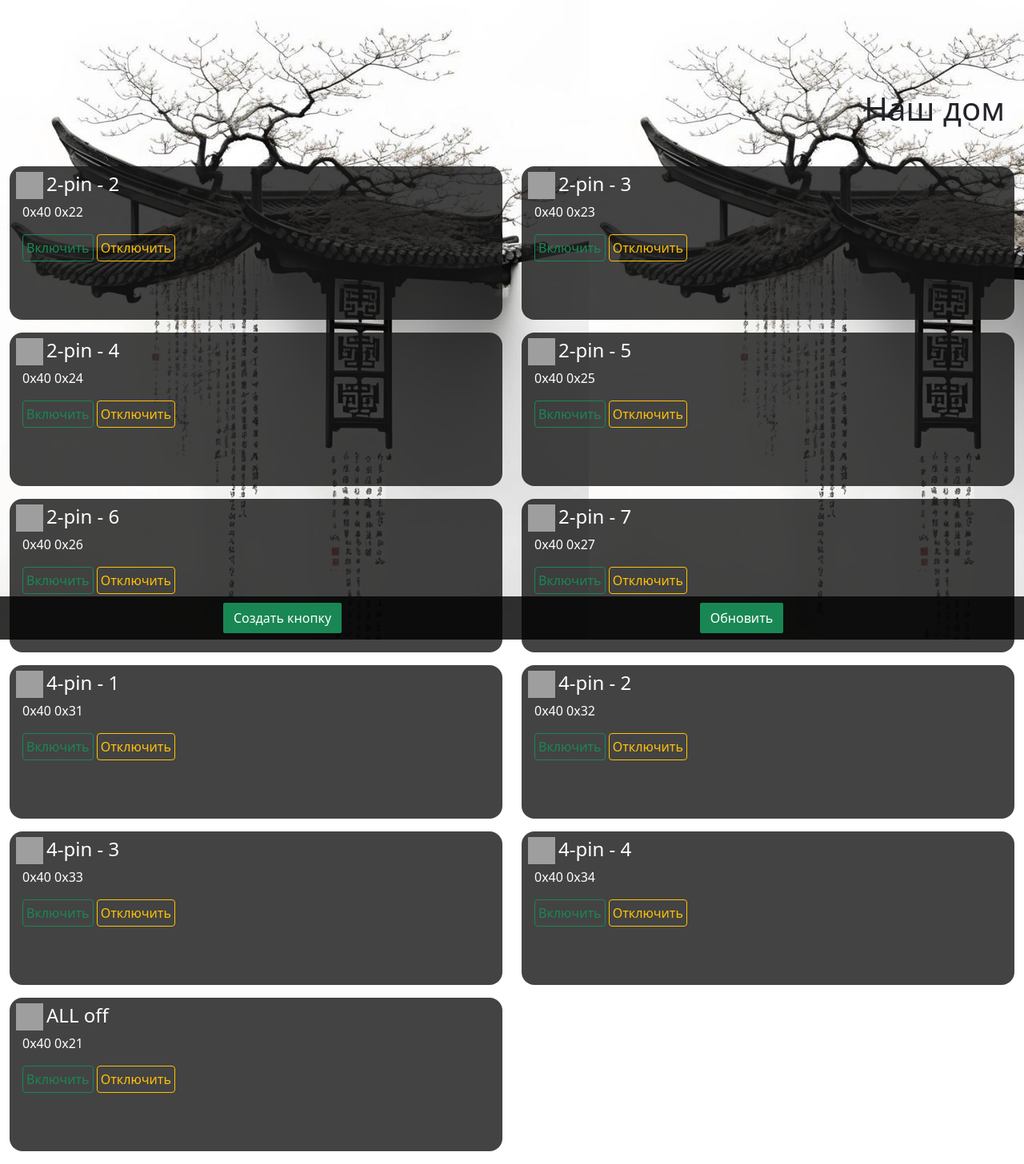
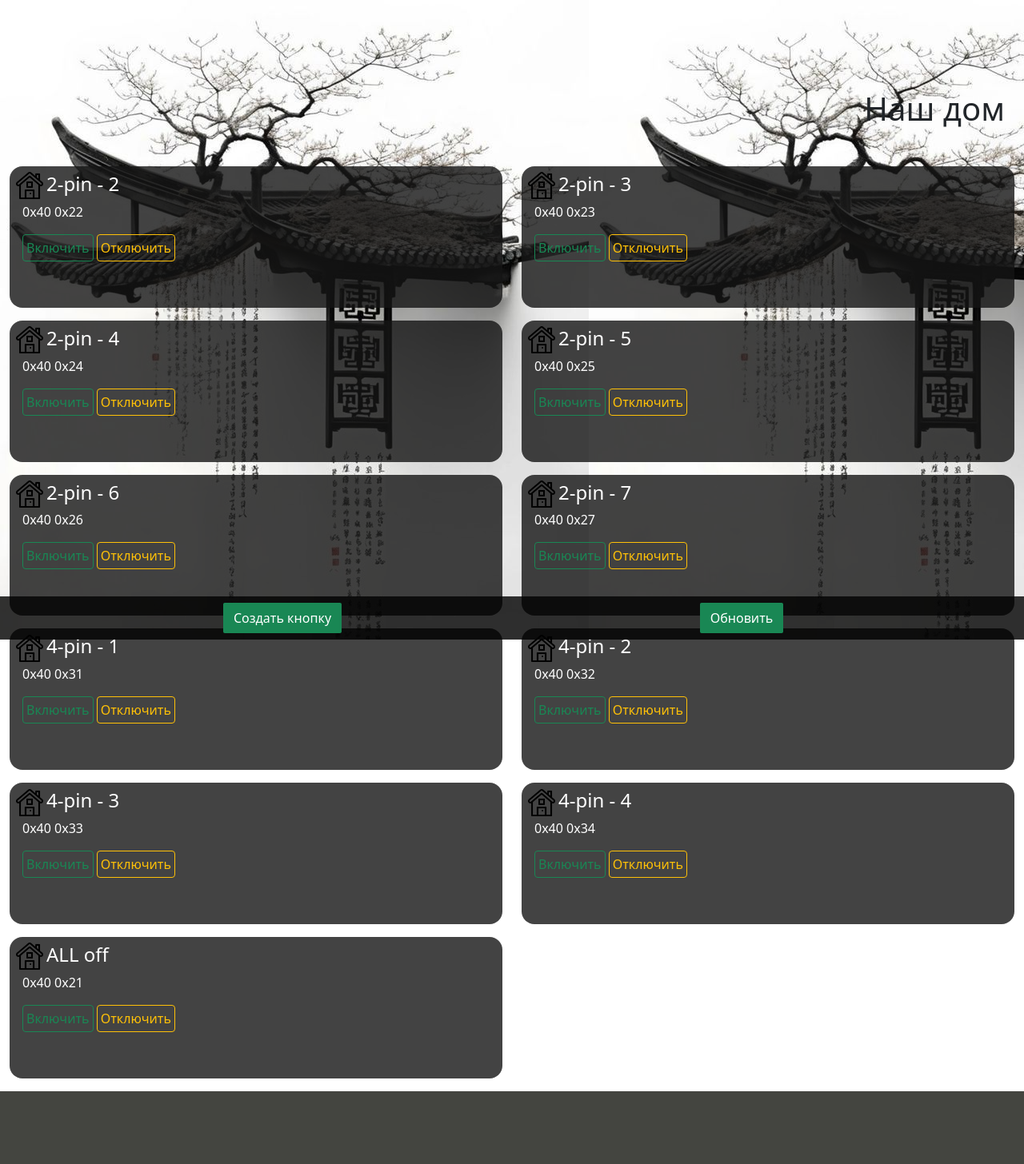
Before and after one commit to MaksoN12340987/RASBERRY, a Django app: page /supply/home/ in a window 1280 px wide. Shown: the whole page at 80% size. After the commit the page ends 1365 px from the top, so only its background shows below. Run offline with Django 5.2, Linux system fonts and the light colour scheme; data comes from the database, SQL or seed files in the repository; parts of the project's set-up code (start-up, migrations or seed data) failed here and were passed over; some libraries are stand-ins or nearby versions; grey boxes are pictures that could not be loaded.

Commit message:
i2c, height: 8rem

```diff
--- a/supply/templates/supply/home.html
+++ b/supply/templates/supply/home.html
@@ -18,14 +18,14 @@
     {% for switch in switches %}
       <div class="col">
 
-        <div class="container bg-item text-white-card p-1 mb-3 rounded-4" style="height: 12rem;">
+        <div class="container bg-item text-white-card p-1 mb-3 rounded-4">
 
           <div class="d-flex align-items-center ms-1">
-            <img src="{{ switch.image }}" alt="" width="34" height="34" class="d-inline-block">
+            <img src="/media/{{ switch.image }}" alt="" width="34" height="34" class="d-inline-block">
             <div class="flex-grow-0"><h4 class="mt-1 ms-1">{{ switch.name }}</h4></div>
           </div>
 
-          <div class="container text-start">
+          <div class="container text-start" style="height: 8rem;">
 
             <p>0x{{ switch.adres_board }}  0x{{ switch.adres_registr }}</p>
 
```
Also changed, not shown: supply/views.py (+1 -11 lines).
